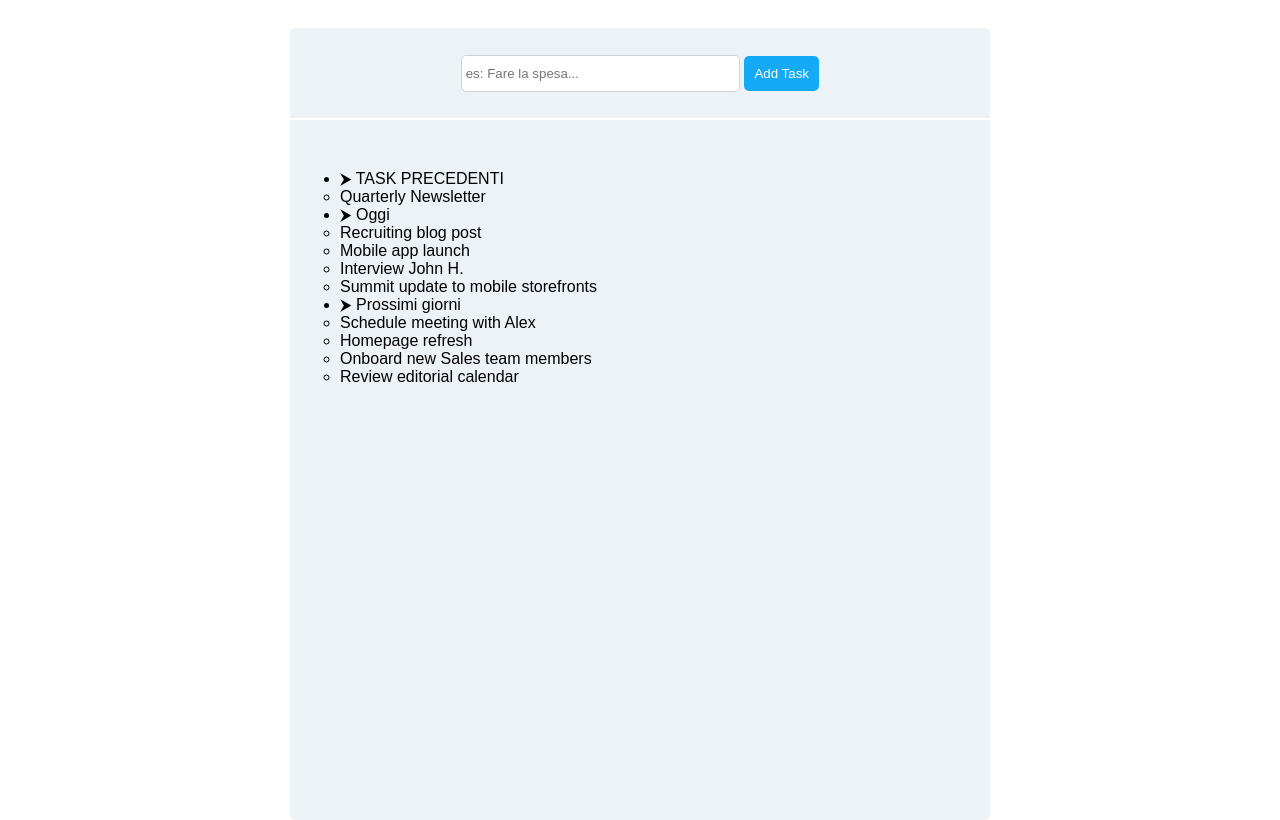
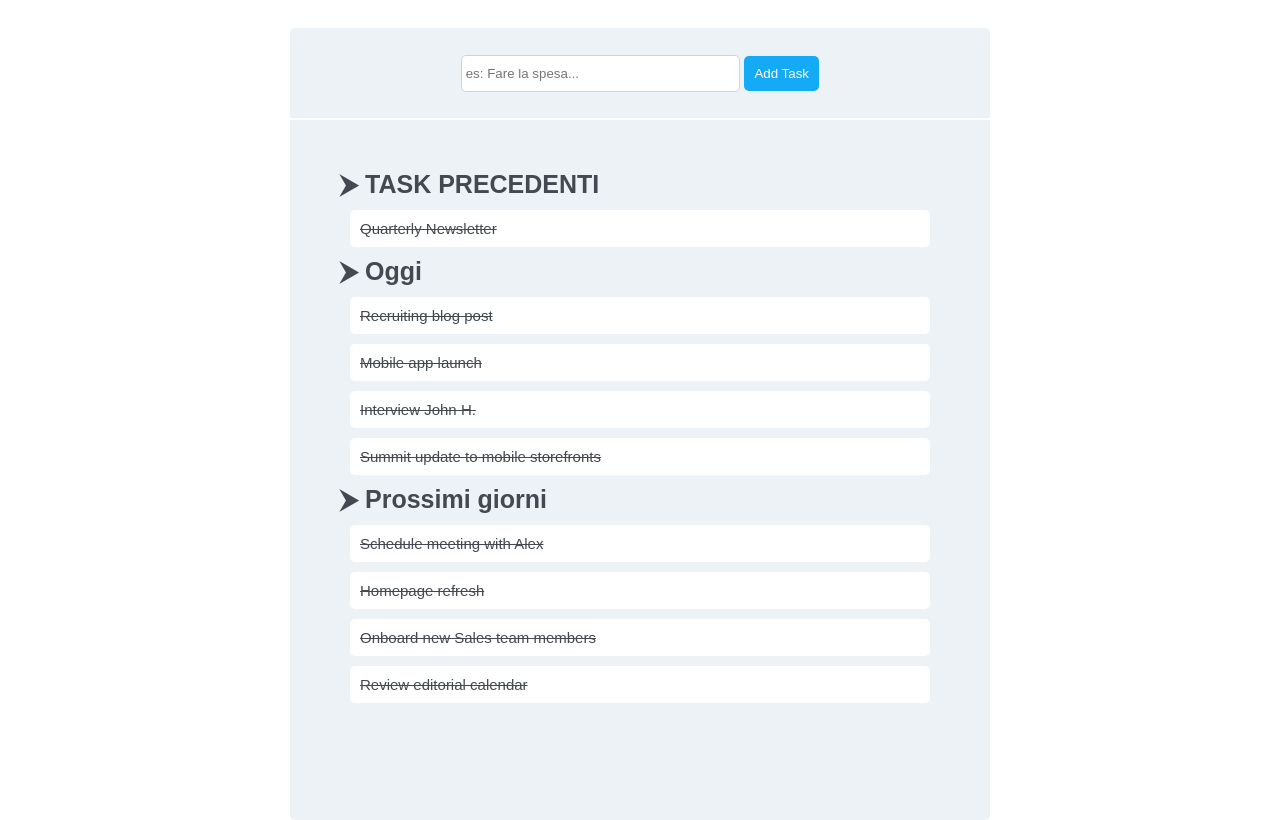
Before and after one commit to GiuseppeArgo/html-css-toboolist, a plain HTML site: page index.html in a window 1280 px wide. Shown: the part 85-905 px from the top of the page. Drawn offline with Linux system fonts and the light colour scheme.

Commit message:
feat: some "list" html and css

```diff
--- a/css/style.css
+++ b/css/style.css
@@ -75,4 +75,26 @@ header {
     height: 650px;
     margin: auto;
     padding-top: 50px;
+    background-color: #edf2f7;
 }
+
+.list {
+    list-style: none;
+}
+
+.bigger-text {
+    font-size: 25px;
+    font-weight: 600;
+    color: #434851;
+    text-decoration: none;
+}
+
+.smaller-text {
+    font-size: 15px;
+    font-weight: 100;
+    text-decoration: line-through;
+    padding: 10px;
+    margin: 10px;
+    background-color: white;
+    border-radius:5px ;
+}
--- a/index.html
+++ b/index.html
@@ -26,26 +26,26 @@
         <!-- list menu -->
         <div class="list-menu">
             <div class="list-container">
-                <ul>
-                    <li>&#11166; TASK PRECEDENTI
-                        <ul>
-                            <li>Quarterly Newsletter</li>
+                <ul  class="list">
+                    <li class="bigger-text">&#11166; TASK PRECEDENTI
+                        <ul class="list">
+                            <li class="smaller-text">Quarterly Newsletter</li>
                         </ul>
                     </li>
-                    <li>&#11166; Oggi
-                        <ul>
-                            <li>Recruiting blog post</li>
-                            <li>Mobile app launch</li>
-                            <li>Interview John H.</li>
-                            <li>Summit update to mobile storefronts</li>
+                    <li class="bigger-text">&#11166; Oggi
+                        <ul class="list">
+                            <li class="smaller-text">Recruiting blog post</li>
+                            <li class="smaller-text">Mobile app launch</li>
+                            <li class="smaller-text">Interview John H.</li>
+                            <li class="smaller-text">Summit update to mobile storefronts</li>
                         </ul>
                     </li>
-                    <li>&#11166; Prossimi giorni
-                        <ul>
-                            <li>Schedule meeting with Alex</li>
-                            <li>Homepage refresh</li>
-                            <li>Onboard new Sales team members</li>
-                            <li>Review editorial calendar</li>
+                    <li class="bigger-text">&#11166; Prossimi giorni
+                        <ul class="list">
+                            <li class="smaller-text">Schedule meeting with Alex</li>
+                            <li class="smaller-text">Homepage refresh</li>
+                            <li class="smaller-text">Onboard new Sales team members</li>
+                            <li class="smaller-text">Review editorial calendar</li>
                         </ul>
                     </li>
                 </ul>
```
